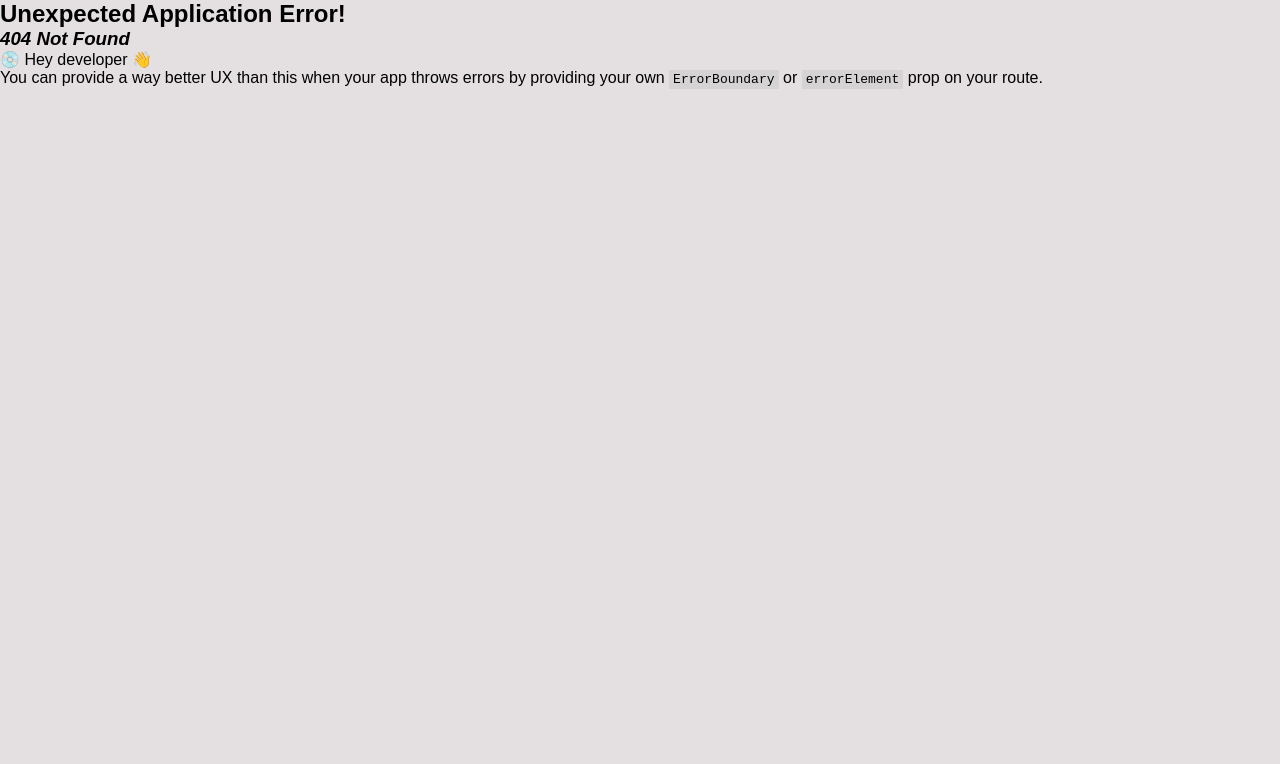
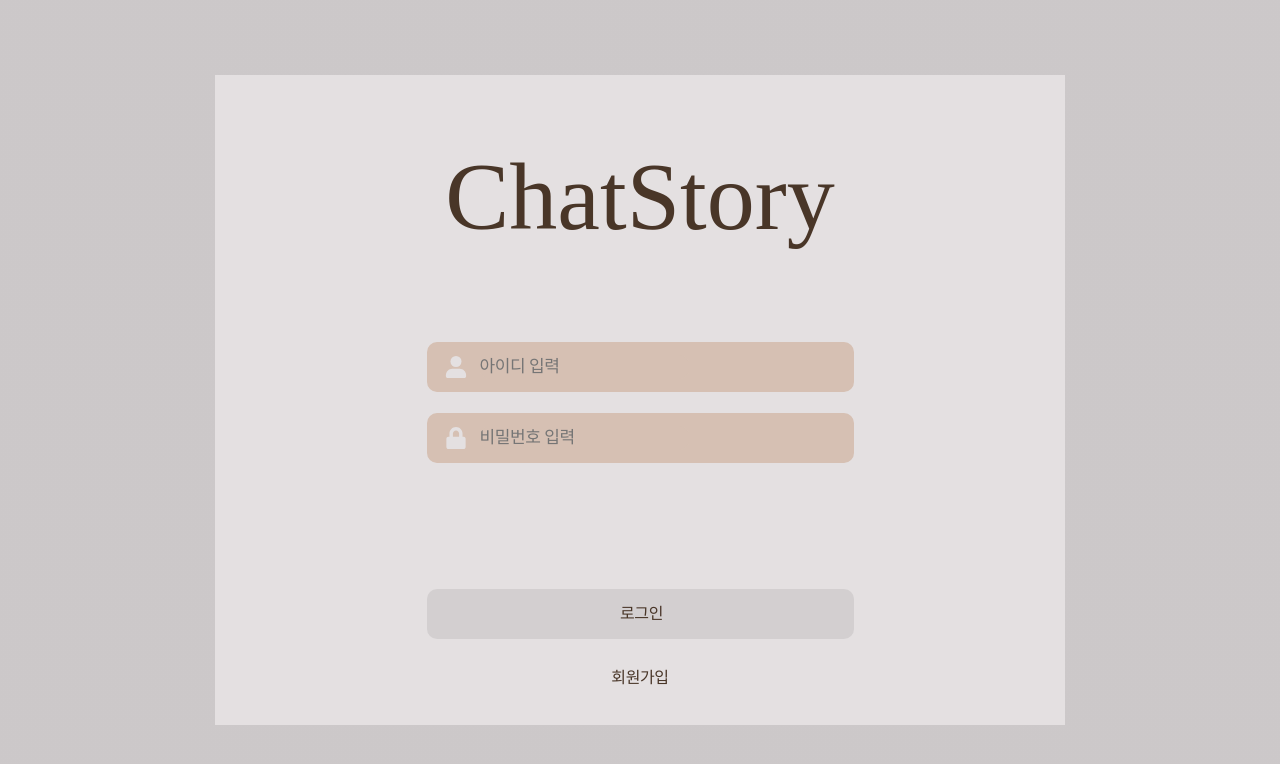
Before and after one commit to ChatStorys/ChatStory_Front, a React (Vite) app: page /login in a window 1280 px wide. Before the commit this address had no page. Shown: the top 764 px of the page. Built offline with nearby package versions, Linux system fonts and the light colour scheme.

Commit message:
[feature] Loginpage

```diff
--- a/src/App.tsx
+++ b/src/App.tsx
@@ -8,7 +8,11 @@ const GlobalStyle = createGlobalStyle`
     padding: 0;
     box-sizing: border-box;
   }
-
+  html, body, #root {
+  height: 100%;
+  margin: 0;
+  padding: 0;
+}
   body {
     overflow: hidden; /* 👈 전역 스크롤 제거 */
     font-family: 'Noto Sans KR', sans-serif;
--- /dev/null
+++ b/src/component/Loginbox/Loginbox.tsx
@@ -0,0 +1,44 @@
+import styled from 'styled-components';
+import React from 'react';
+const Container = styled.div`
+  display: flex;
+  width: 427px;
+  height: 50px;
+  padding: 4px 14px 4px 17px;
+  align-items: center;
+  gap: 12px;
+  flex-shrink: 0;
+  border-radius: 10px;
+  background: #d6c0b3;
+  margin-bottom: 21px;
+`;
+const Img = styled.img`
+  width: 24px;
+  height: 24px;
+`;
+const Content = styled.input`
+  color: #fff;
+  font-feature-settings: 'liga' off, 'clig' off;
+  font-family: Pretendard;
+  font-size: 17px;
+  font-style: normal;
+  font-weight: 500;
+  line-height: 140%;
+  letter-spacing: -0.425px;
+  border-radius: 10px;
+  background: #d6c0b3;
+  border: none;
+`;
+type LoginProps = {
+  img: string;
+  content: string;
+};
+const Loginbox: React.FC<LoginProps> = ({ img, content }) => {
+  return (
+    <Container>
+      <Img src={img} alt="login" />
+      <Content placeholder={content} />
+    </Container>
+  );
+};
+export default Loginbox;
--- /dev/null
+++ b/src/component/button/Button.tsx
@@ -0,0 +1,38 @@
+import React from 'react';
+import styled from 'styled-components';
+
+const Container = styled.div<{ marginTop?: string }>`
+  display: flex;
+  width: 427px;
+  height: 50px;
+  padding: 4px 14px 4px 17px;
+  justify-content: center;
+  align-items: center;
+  gap: 12px;
+  flex-shrink: 0;
+  border-radius: 10px;
+  background: rgba(57, 57, 57, 0.1);
+  color: #493628;
+  text-align: center;
+  font-feature-settings: 'liga' off, 'clig' off;
+  font-family: Pretendard;
+  font-size: 16px;
+  font-style: normal;
+  font-weight: 500;
+  line-height: 140%; /* 22.4px */
+  letter-spacing: -0.4px;
+  display: flex;
+  justify-content: center;
+  align-items: center;
+  margin-top: ${(props) => props.marginTop || '0px'};
+  margin-bottom: 28px;
+`;
+type ButtonProps = {
+  children: React.ReactNode;
+  marginTop?: string;
+};
+const Button: React.FC<ButtonProps> = ({ children, marginTop }) => {
+  return <Container marginTop={marginTop}>{children}</Container>;
+};
+
+export default Button;
--- /dev/null
+++ b/src/component/sign/SignContainer.tsx
@@ -0,0 +1,32 @@
+import React from 'react';
+import styled from 'styled-components';
+
+const Container = styled.div`
+  width: 100%;
+  height: 100%;
+  background: linear-gradient(0deg, rgba(228, 224, 225, 0.47) 0%, rgba(228, 224, 225, 0.47) 100%), rgba(0, 0, 0, 0.2);
+  display: flex;
+  justify-content: center;
+  align-items: center;
+`;
+const Content = styled.div`
+  width: 850px;
+  height: 650px;
+  flex-shrink: 0;
+  background-color: #e4e0e1;
+  display: flex;
+  flex-direction: column;
+  align-items: center;
+`;
+type Props = {
+  children: React.ReactNode;
+};
+const SignContainer: React.FC<Props> = ({ children }) => {
+  return (
+    <Container>
+      <Content>{children}</Content>
+    </Container>
+  );
+};
+
+export default SignContainer;
--- /dev/null
+++ b/src/page/login/Login.tsx
@@ -0,0 +1,45 @@
+import React, { useState } from 'react';
+import styled from 'styled-components';
+import SignContainer from '../../component/sign/SignContainer';
+import Loginbox from '../../component/Loginbox/Loginbox';
+import Person from '../../assets/LoginBox/Person.svg';
+import Password from '../../assets/LoginBox/Password.svg';
+import Button from '../../component/button/Button';
+const Title = styled.h1`
+  color: #493628;
+  text-align: center;
+  font-family: Pretendard;
+  font-size: 96px;
+  font-style: normal;
+  font-weight: 400;
+  line-height: normal;
+  margin-top: 66px;
+  margin-bottom: 90px;
+`;
+const Signup = styled.div`
+  color: #493628;
+  text-align: center;
+  font-feature-settings: 'liga' off, 'clig' off;
+  font-family: Pretendard;
+  font-size: 16px;
+  font-style: normal;
+  font-weight: 400;
+  line-height: 140%; /* 22.4px */
+  letter-spacing: -0.4px;
+`;
+const Login: React.FC = () => {
+  const [id, setId] = useState('');
+  const [password, setPassword] = useState('');
+
+  return (
+    <SignContainer>
+      <Title>ChatStory</Title>
+      <Loginbox img={Person} content="아이디 입력" />
+      <Loginbox img={Password} content="비밀번호 입력" />
+      <Button marginTop="105px">로그인</Button>
+      <Signup>회원가입</Signup>
+    </SignContainer>
+  );
+};
+
+export default Login;
--- a/src/router/Router.tsx
+++ b/src/router/Router.tsx
@@ -2,6 +2,7 @@ import { createBrowserRouter, RouterProvider } from 'react-router-dom';
 import Main from '../page/main/Main';
 import Chatting from '../page/chatting/Chatting';
 import Archive from '../page/archive/Archive';
+import Login from '../page/login/Login';
 const Routers = () => {
   const router = createBrowserRouter([
     {
@@ -16,6 +17,10 @@ const Routers = () => {
       path: '/archive',
       element: <Archive />,
     },
+    {
+      path: '/login',
+      element: <Login />,
+    },
   ]);
 
   return <RouterProvider router={router} />;
```
Also changed, not shown: src/assets/LoginBox/Password.svg (added), src/assets/LoginBox/Person.svg (added).
